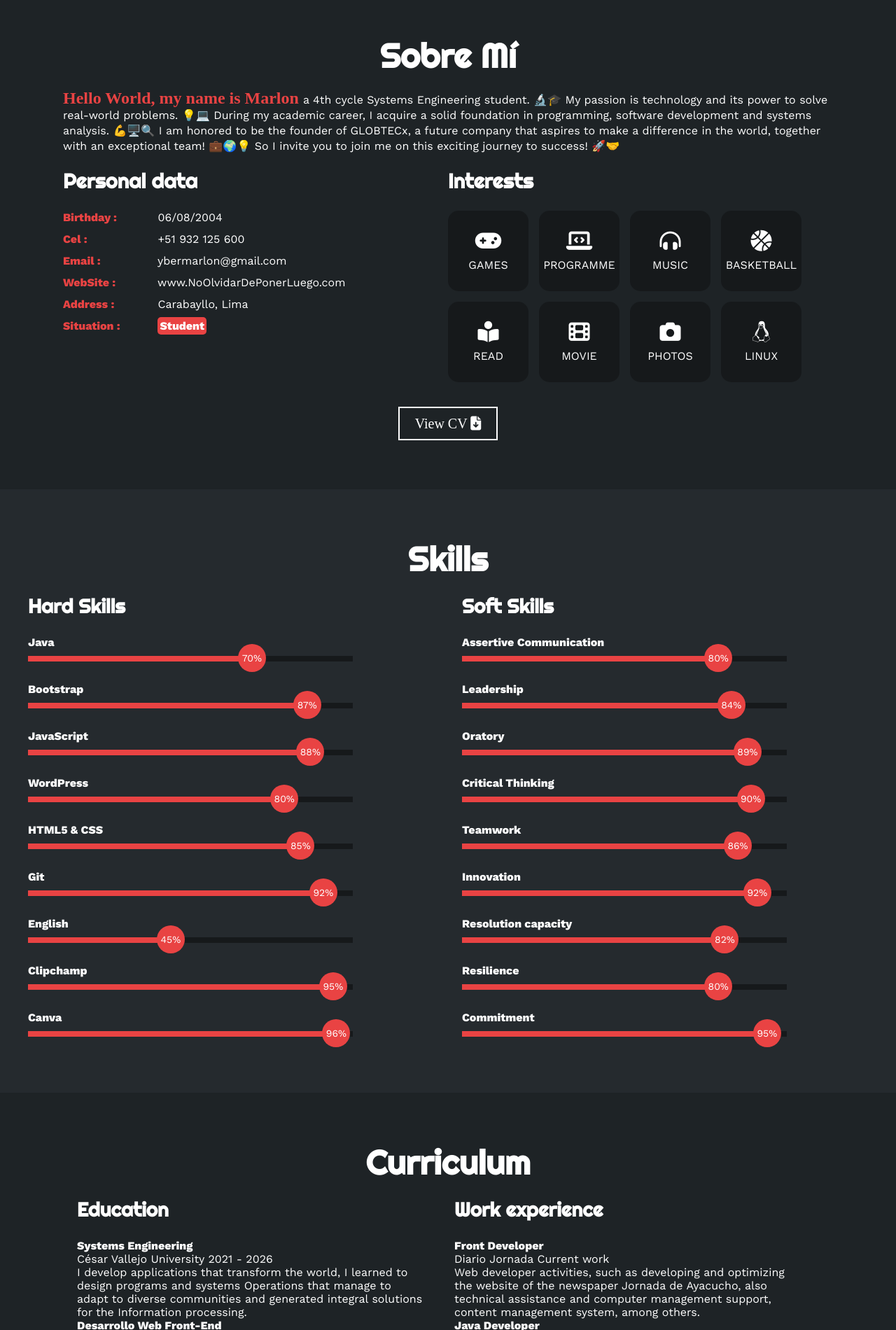
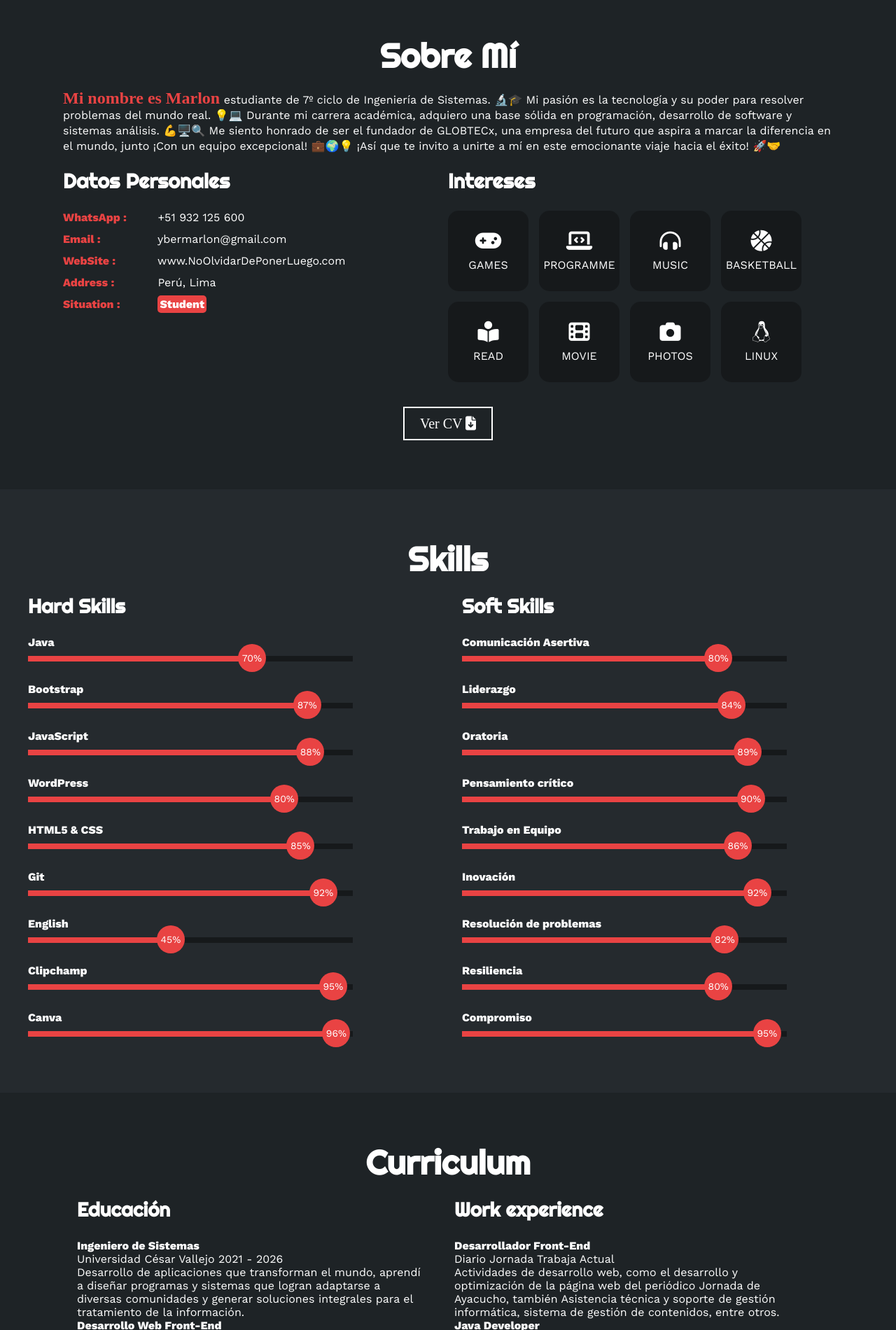
Before and after one commit to Yber-M/portafolio, a plain HTML site: page index.html in a window 1280 px wide. Shown: the part 900-2800 px from the top of the page at 70% size. Drawn offline with nearby package versions, Linux system fonts and the light colour scheme.

Commit message:
UPDATE: se actualizo el idioma de EN a ES

```diff
--- a/index.html
+++ b/index.html
@@ -5,7 +5,7 @@
   <meta charset="UTF-8" />
   <meta http-equiv="X-UA-Compatible" content="IE=edge" />
   <meta name="viewport" content="width=device-width, initial-scale=1.0" />
-  <link rel="icon" href="img/logo.svg" />
+  <link rel="icon" href="img/logo-portafolio-web.svg" />
 
   <link rel="stylesheet" href="https://cdnjs.cloudflare.com/ajax/libs/font-awesome/6.1.2/css/all.min.css"
     integrity="sha512-1sCRPdkRXhBV2PBLUdRb4tMg1w2YPf37qatUFeS7zlBy7jJI8Lf4VHwWfZZfpXtYSLy85pkm9GaYVYMfw5BC1A=="
@@ -20,7 +20,7 @@
   <div class="contenedor-header">
     <header>
       <div class="logo">
-        <a href="#">I'am Yb.M</a>
+        <a href="#">Dev. Yb.M</a>
       </div>
       <nav id="nav">
         <ul>
@@ -45,7 +45,7 @@
         <img src="img/giftlogo.gif" alt="" />
       </div>
       <h1>Marlon Yber Quispe Olano</h1>
-      <h2>Systems Engineering Student</h2>
+      <h2>Estudiante de Ingeniería de Sistemas</h2>
       <div class="redes">
         <a href="https://github.com/Yber-M" target="_blank"><i class="fa-brands fa-github"></i></a>
         <a href="https://www.linkedin.com/in/marlon-yber/" target="_blank"><i class="fa-brands fa-linkedin-in"></i></a>
@@ -60,28 +60,21 @@
     <div class="contenido-section">
       <h2>Sobre Mí</h2>
       <p>
-        <span>Hello World, my name is Marlon </span> a 4th cycle Systems Engineering student. 🔬🎓
-        My passion is technology and its power to solve real-world problems. 💡💻
-        During my academic career, I acquire a solid foundation in programming, software development and systems
-        analysis.
-        💪🖥️🔍
-        I am honored to be the founder of GLOBTECx, a future company that aspires to make a difference in the world,
-        together
-        with an exceptional team! 💼🌍💡
-        So I invite you to join me on this exciting journey to success! 🚀🤝
+        <span>Mi nombre es Marlon</span> estudiante de 7º ciclo de
+        Ingeniería de Sistemas. 🔬🎓 Mi pasión es la tecnología y su poder para resolver problemas del mundo real. 💡💻
+        Durante mi carrera académica, adquiero una base sólida en programación, desarrollo de software y sistemas
+        análisis. 💪🖥️🔍 Me siento honrado de ser el fundador de GLOBTECx, una empresa del futuro que aspira a marcar
+        la diferencia en el mundo, junto ¡Con un equipo excepcional! 💼🌍💡 ¡Así que te invito a unirte a mí en este
+        emocionante viaje hacia el éxito! 🚀🤝
       </p>
 
       <div class="fila">
         <!--? Datos Personales -->
         <div class="col">
-          <h3>Personal data</h3>
+          <h3>Datos Personales</h3>
           <ul>
             <li>
-              <strong>Birthday :</strong>
-              06/08/2004
-            </li>
-            <li>
-              <strong>Cel :</strong>
+              <strong>WhatsApp :</strong>
               +51 932 125 600
             </li>
             <li>
@@ -94,7 +87,7 @@
             </li>
             <li>
               <strong>Address :</strong>
-              Carabayllo, Lima
+              Perú, Lima
             </li>
             <li>
               <strong>Situation :</strong>
@@ -104,7 +97,7 @@
         </div>
         <!-- ? Intereses -->
         <div class="col">
-          <h3>Interests</h3>
+          <h3>Intereses</h3>
           <div class="contenedor-interes">
             <div class="interes">
               <i class="fa-solid fa-gamepad"></i>
@@ -143,7 +136,7 @@
       </div>
       <button>
         <a href="assets/CV_MARLON.pdf" target="_blank" style="text-decoration: none">
-          <span> View CV </span>
+          <span> Ver CV </span>
         </a>
         <i class="fa-solid fa-file-arrow-down"></i>
         <span class="overlay"></span>
@@ -251,7 +244,7 @@
           <h3>Soft Skills</h3>
 
           <div class="skill">
-            <span>Assertive Communication</span>
+            <span>Comunicación Asertiva</span>
             <div class="barra-skill">
               <div class="progreso assertive">
                 <span>80%</span>
@@ -260,7 +253,7 @@
           </div>
 
           <div class="skill">
-            <span>Leadership</span>
+            <span>Liderazgo</span>
             <div class="barra-skill">
               <div class="progreso leadership">
                 <span>84%</span>
@@ -269,7 +262,7 @@
           </div>
 
           <div class="skill">
-            <span>Oratory</span>
+            <span>Oratoria</span>
             <div class="barra-skill">
               <div class="progreso oratory">
                 <span>89%</span>
@@ -278,7 +271,7 @@
           </div>
 
           <div class="skill">
-            <span>Critical Thinking</span>
+            <span>Pensamiento crítico</span>
             <div class="barra-skill">
               <div class="progreso critical">
                 <span>90%</span>
@@ -287,7 +280,7 @@
           </div>
 
           <div class="skill">
-            <span>Teamwork</span>
+            <span>Trabajo en Equipo</span>
             <div class="barra-skill">
               <div class="progreso teamwork">
                 <span>86%</span>
@@ -296,7 +289,7 @@
           </div>
 
           <div class="skill">
-            <span>Innovation</span>
+            <span>Inovación</span>
             <div class="barra-skill">
               <div class="progreso innovation">
                 <span>92%</span>
@@ -305,7 +298,7 @@
           </div>
 
           <div class="skill">
-            <span>Resolution capacity</span>
+            <span>Resolución de problemas</span>
             <div class="barra-skill">
               <div class="progreso resolution">
                 <span>82%</span>
@@ -314,7 +307,7 @@
           </div>
 
           <div class="skill">
-            <span>Resilience</span>
+            <span>Resiliencia</span>
             <div class="barra-skill">
               <div class="progreso resilien">
                 <span>80%</span>
@@ -323,7 +316,7 @@
           </div>
 
           <div class="skill">
-            <span>Commitment</span>
+            <span>Compromiso</span>
             <div class="barra-skill">
               <div class="progreso commitment">
                 <span>95%</span>
@@ -343,15 +336,15 @@
       <!-- * EDUCACIÓN -->
       <div class="fila">
         <div class="col izquierda">
-          <h3>Education</h3>
+          <h3>Educación</h3>
           <div class="item izq">
             <!-- CARRERA -->
-            <h4>Systems Engineering</h4>
-            <span class="uni">César Vallejo University</span>
+            <h4>Ingeniero de Sistemas</h4>
+            <span class="uni">Universidad César Vallejo</span>
             <span class="fecha">2021 - 2026</span>
-            <p>I develop applications that transform the world, I learned to design programs and systems Operations that
-              manage to adapt to diverse communities and generated integral solutions for the Information processing.
-            </p>
+            <p>Desarrollo de aplicaciones que transforman el mundo, aprendí a diseñar programas y sistemas
+              que logran adaptarse a diversas comunidades y generar soluciones integrales para el tratamiento de la
+              información.</p>
             <div class="conectori">
               <div class="circuloi"></div>
             </div>
@@ -361,9 +354,9 @@
             <h4>Desarrollo Web Front-End</h4>
             <span class="uni">Certus</span>
             <span class="fecha">2022-2023</span>
-            <p>I obtained solid knowledge and technical skills necessary to develop business web applications
-              emphasizing the correct
-              design of the layer or presentation view, using frameworks such as React based on the user experience.</p>
+            <p>Obtuve sólidos conocimientos y habilidades técnicas necesarias para desarrollar aplicaciones web
+              empresariales haciendo hincapié en la correcta diseño de la capa o vista de presentación, utilizando
+              frameworks como React basados en la experiencia del usuario.</p>
             <div class="conectori">
               <div class="circuloi"></div>
             </div>
@@ -374,12 +367,12 @@
           <h3>Work experience</h3>
           <div class="item der">
             <!-- TRABAJOS 1 -->
-            <h4>Front Developer</h4>
+            <h4>Desarrollador Front-End</h4>
             <span class="uni">Diario Jornada</span>
-            <span class="fecha">Current work</span>
-            <p>Web developer activities, such as developing and optimizing the website of the newspaper Jornada de
-              Ayacucho, also
-              technical assistance and computer management support, content management system, among others.</p>
+            <span class="fecha">Trabaja Actual</span>
+            <p>Actividades de desarrollo web, como el desarrollo y optimización de la página web del periódico Jornada
+              de Ayacucho, también Asistencia técnica y soporte de gestión informática, sistema de gestión de
+              contenidos, entre otros.</p>
             <div class="conectori">
               <div class="circuloi"></div>
             </div>
```
Also changed, not shown: img/logo-portafolio-web.svg (added).
